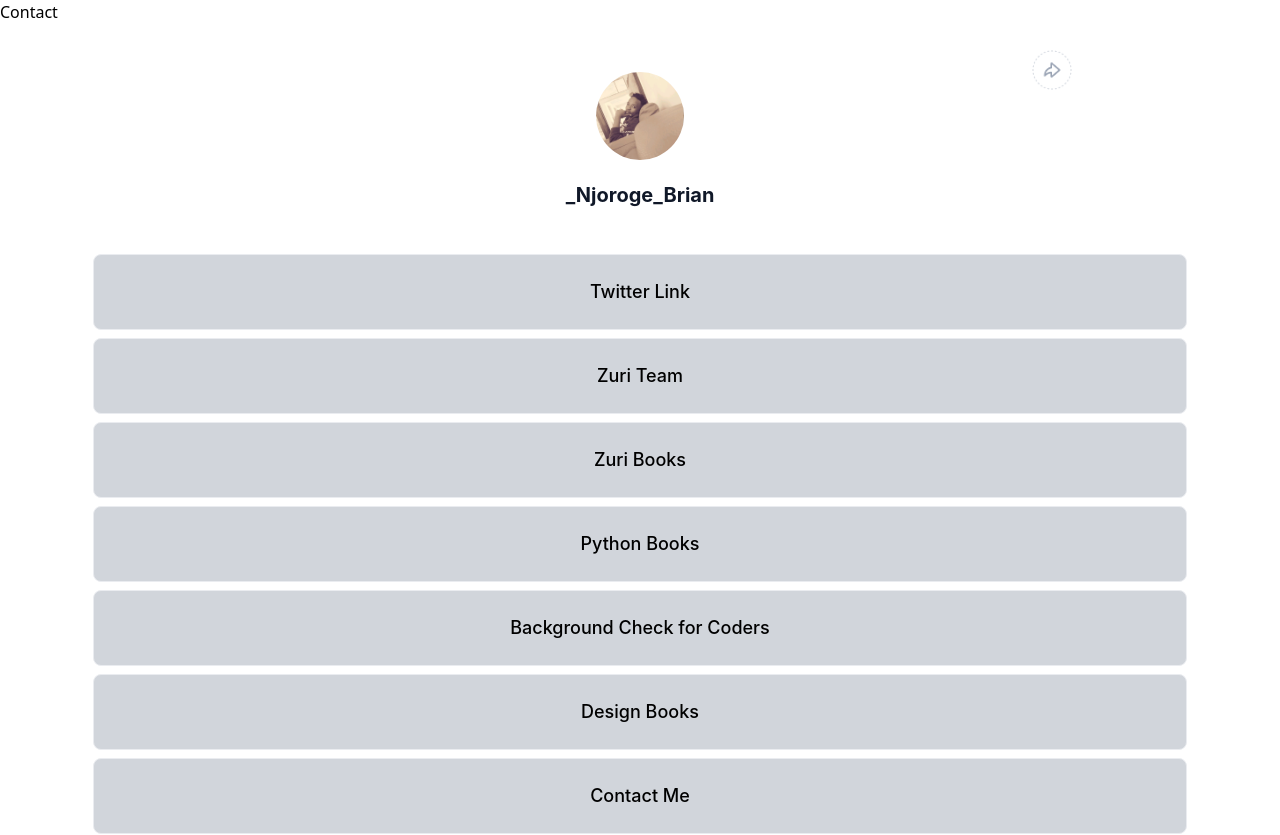
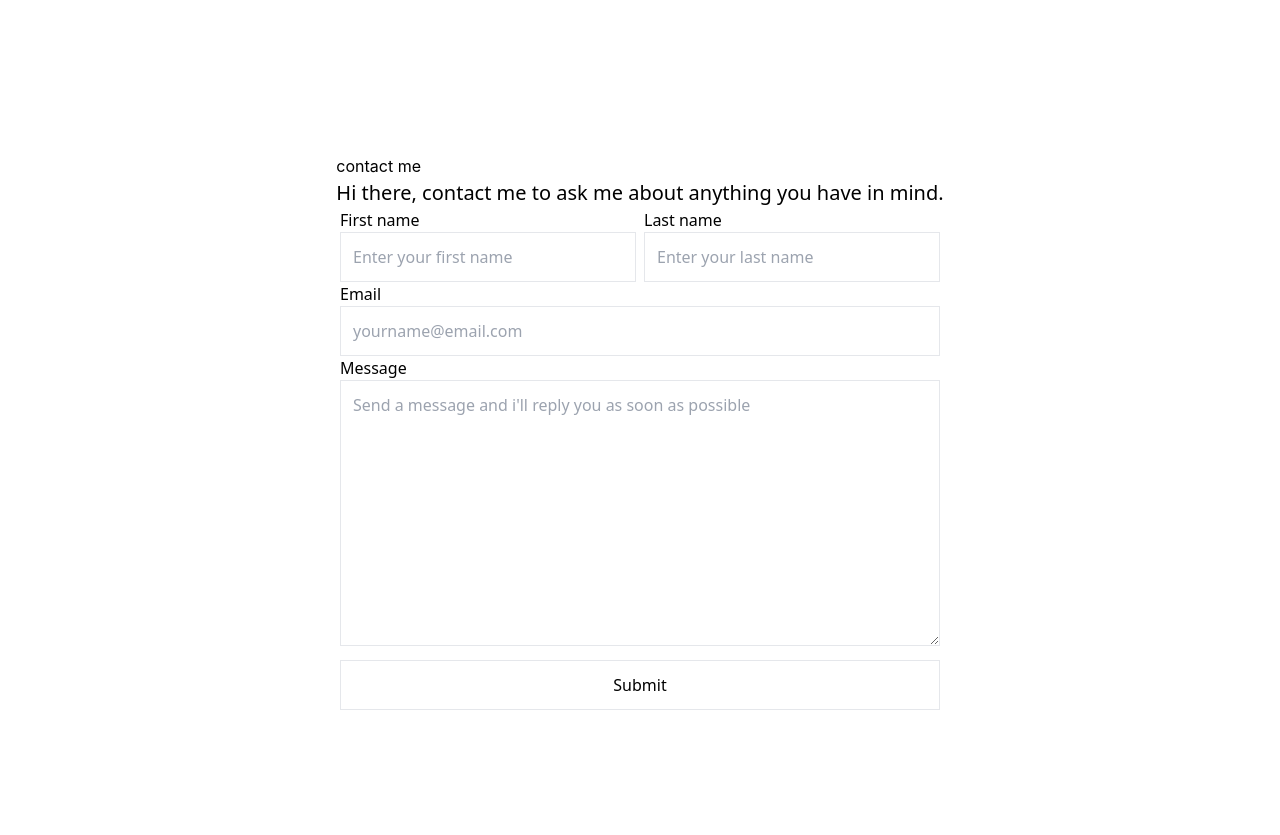
Before and after one commit to Njoro410/HngReactApp, a React (Create React App) app: page /contact in a window 1280 px wide. Shown: the top 835 px of the page. Built offline with nearby package versions, Linux system fonts and the light colour scheme.

Commit message:
style:styled the input fields in contact page

```diff
--- a/src/App.js
+++ b/src/App.js
@@ -1,15 +1,16 @@
 import Home from "./pages/Home";
 import { BrowserRouter as Router, Routes, Route } from "react-router-dom";
 import Contact from "./pages/Contact";
+import Footer from "./components/Footer";
 
 function App() {
   return (
     <Router>
       <Routes>
-        <Route path='/' exact element={<Home/>} />
+        <Route path='/'  element={<Home/>} />
         <Route path='/contact'  element={<Contact/>} />
       </Routes>
-      <Home />
+      <Footer/>
     </Router>
   );
 }
--- a/src/pages/Contact.jsx
+++ b/src/pages/Contact.jsx
@@ -1,9 +1,51 @@
-import React from 'react'
+import React from "react";
 
 const Contact = () => {
   return (
-    <div>Contact</div>
-  )
-}
+    <div className="flex flex-col justify-center items-center gap-16 pt-16    max-w-[1440px] h-screen left-0 top-0">
+      <div className="">
+        <p className="font-inter">contact me</p>
+        <p className="text-[20px]">
+          Hi there, contact me to ask me about anything you have in mind.
+        </p>
 
-export default Contact
+        <form className="max-w-[600px] m-auto">
+          <div className="grid grid-cols-2 gap-2">
+            <section className="flex flex-col">
+              <label for="first_name">First name</label>
+              <input
+                className="border  p-3"
+                type="text"
+                placeholder="Enter your first name"
+              />
+            </section>
+            <section className="flex flex-col">
+              <label for="first_name">Last name</label>
+              <input
+                className="border  p-3"
+                type="text"
+                placeholder="Enter your last name"
+              />
+            </section>
+          </div>
+          <label for="first_name">Email</label>
+          <input
+            className="border  p-3 w-full "
+            type="email"
+            placeholder="yourname@email.com"
+          />
+          <label for="message">Message</label>
+          <textarea
+            className="border p-3 w-full "
+            cols="30"
+            rows="10"
+            placeholder="Send a message and i'll reply you as soon as possible"
+          ></textarea>
+          <button className="border  p-3 w-full mt-2">Submit</button>
+        </form>
+      </div>
+    </div>
+  );
+};
+
+export default Contact;
```
